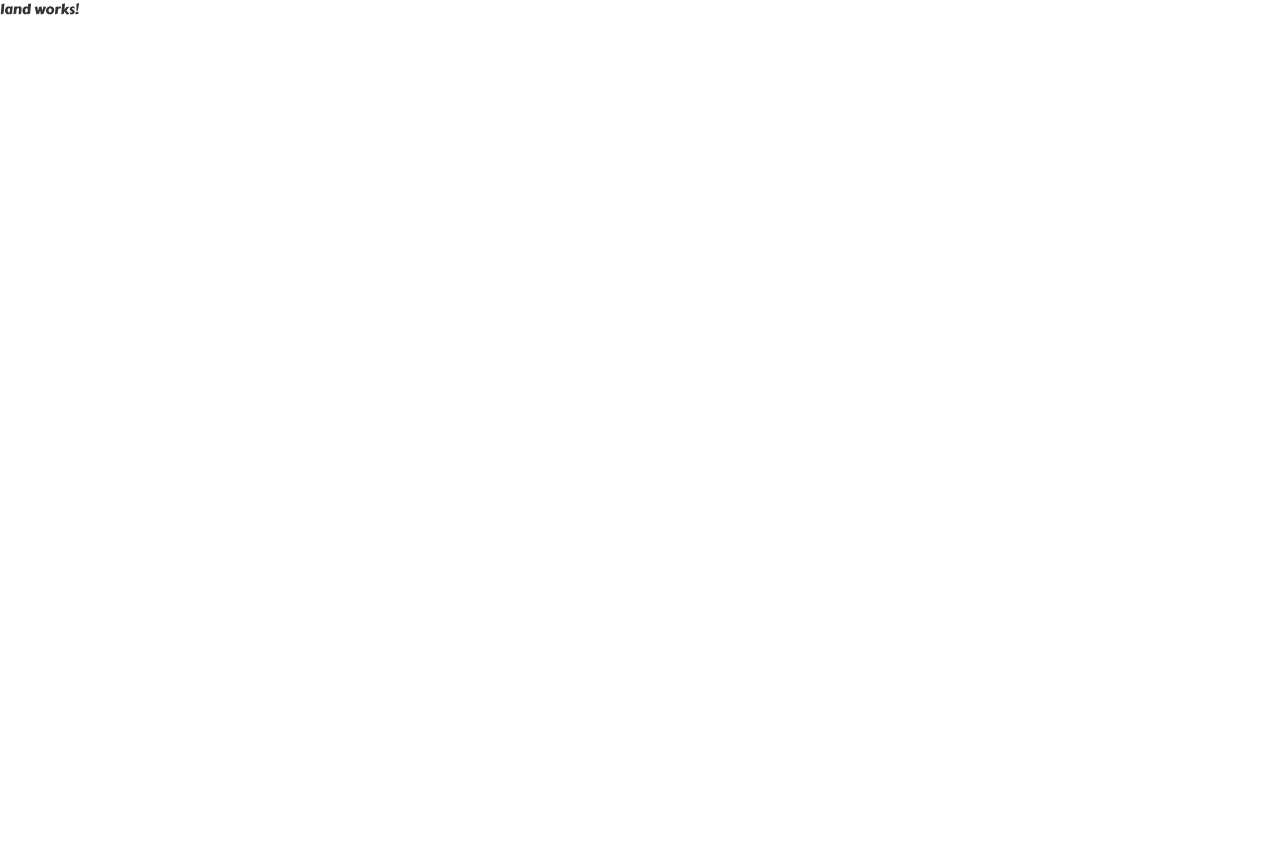
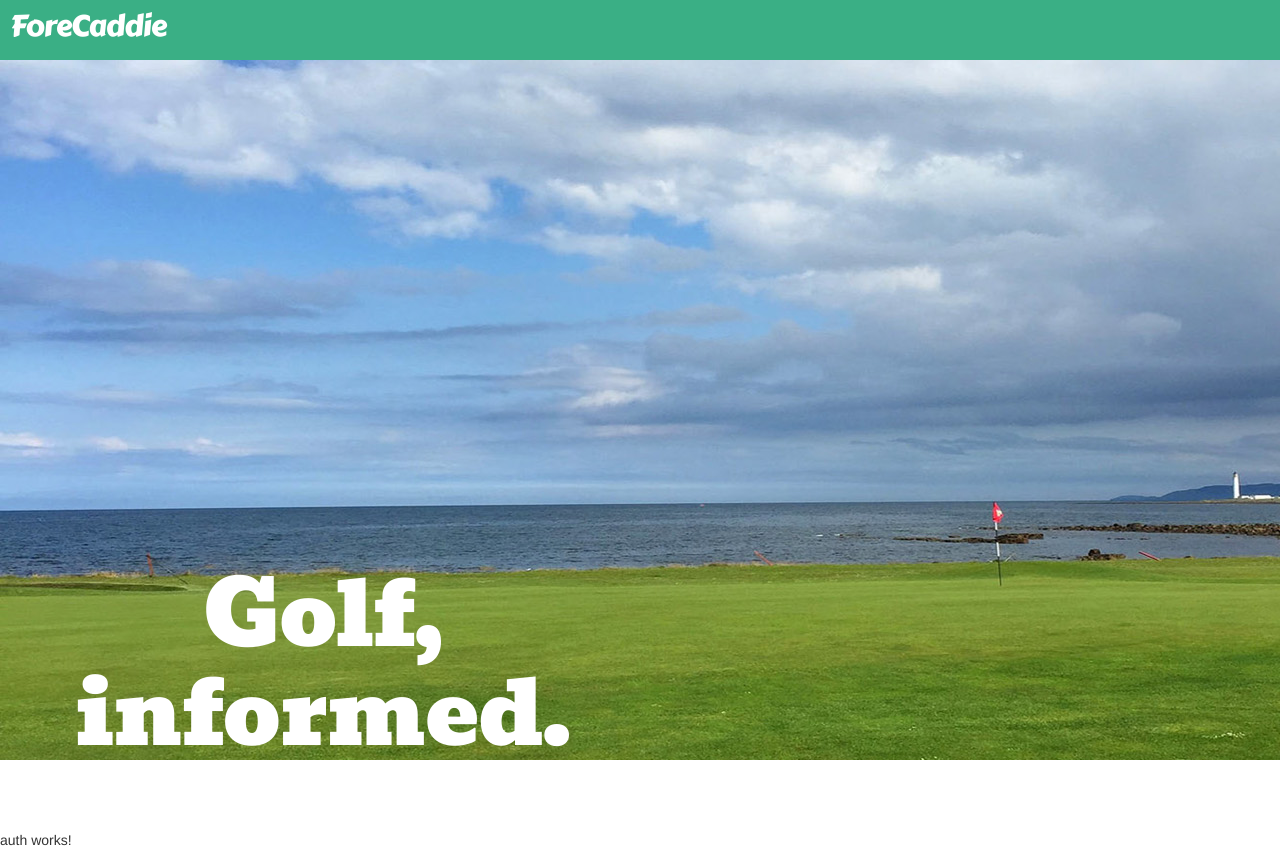
Before and after one commit to patrickghidossi/forecaddie-ng, an Angular app: page / in a window 1280 px wide. Before the commit the page ends 800 px from the top, so only its background shows below. Built offline with nearby package versions, Linux system fonts and the light colour scheme.

Commit message:
Landing Component

```diff
--- a/src/app/app.component.html
+++ b/src/app/app.component.html
@@ -1 +1,2 @@
 <land></land>
+<auth></auth>
--- a/src/app/app.module.ts
+++ b/src/app/app.module.ts
@@ -5,16 +5,18 @@ import { HttpModule } from '@angular/http';
 
 import { AppComponent } from './app.component';
 import { LandComponent } from './land/land.component';
+import { AuthComponent } from './auth/auth.component';
 
 @NgModule({
   declarations: [
     AppComponent,
     LandComponent,
+    AuthComponent
   ],
   imports: [
     BrowserModule,
     FormsModule,
-    HttpModule
+    HttpModule,
   ],
   providers: [],
   bootstrap: [AppComponent]
--- /dev/null
+++ b/src/app/auth/auth.component.html
@@ -0,0 +1,3 @@
+<p>
+  auth works!
+</p>
--- /dev/null
+++ b/src/app/auth/auth.component.ts
@@ -0,0 +1,15 @@
+import { Component, OnInit } from '@angular/core';
+
+@Component({
+  selector: 'auth',
+  templateUrl: './auth.component.html',
+  styleUrls: ['./auth.component.css']
+})
+export class AuthComponent implements OnInit {
+
+  constructor() { }
+
+  ngOnInit() {
+  }
+
+}
--- a/src/app/land/land.component.css
+++ b/src/app/land/land.component.css
@@ -0,0 +1,41 @@
+.header {
+	z-index: 1;
+	position: fixed;
+	width: 100%;
+	height: 60px;
+	top: 0;
+	margin-top: 0px;
+	margin-left: 0;
+	margin-bottom: 0px;
+	background-color: #3AAF85;
+}
+
+.name {
+	margin-top: 0px;
+	font-family: 'Carter One', cursive;
+	font-weight: 500;
+	color: #FFFFFF;
+	letter-spacing: -1px;
+	padding: 10px;
+}
+
+#first_container {
+	margin-top: 60px;
+	bottom: 0;
+	height: 770px;
+	align-content: center;
+	width: 100%;
+	background-image: url(dunbar_001.jpg);
+	background-repeat:no-repeat;
+}
+
+.main-headline {
+	position: absolute;
+	font-family: 'Bevan', cursive;
+	font-weight: unset;
+	font-size: 90px;
+	letter-spacing: -1px;
+	padding-top: 100px;
+	padding-left: 60px;
+	color: #FFFFFF;
+}
--- a/src/app/land/land.component.html
+++ b/src/app/land/land.component.html
@@ -1,3 +1,14 @@
-<p id="land">
-  land works!
-</p>
+<div class="container-fluid">
+  <div class="row">
+    <header class="header">
+      <h2 class="name">ForeCaddie</h2>
+    </header>
+    <div id="first_container" class="container-fluid">
+      <h1 align="center" class="main-headline">Golf, <br> informed.</h1>
+        <!--img id="dunbar" src="dunbar_001.jpg"/>
+        <img class="smallscreen" src="dunbar_iphone_screen.jpg"/>
+        <img class="middlescreen" src="dunbar_middle_screen.jpg"/>
+        <img class="largescreen" src="dunbar_imac_screen.jpg"/-->
+    </div>
+  </div>
+</div>
--- a/src/index.html
+++ b/src/index.html
@@ -6,6 +6,8 @@
   <base href="/">
   <meta name="viewport" content="width=device-width, initial-scale=1">
   <link rel="icon" type="image/x-icon" href="favicon.ico">
+  <link href="https://fonts.googleapis.com/css?family=Carter+One" rel="stylesheet">
+	<link href="https://fonts.googleapis.com/css?family=Bevan" rel="stylesheet">
   <link rel="stylesheet" href="https://maxcdn.bootstrapcdn.com/bootstrap/3.3.7/css/bootstrap.min.css" integrity="sha384-BVYiiSIFeK1dGmJRAkycuHAHRg32OmUcww7on3RYdg4Va+PmSTsz/K68vbdEjh4u" crossorigin="anonymous">
   <link rel="stylesheet" href="http://netdna.bootstrapcdn.com/font-awesome/4.0.3/css/font-awesome.min.css" />
   <script src="https://code.jquery.com/jquery-3.1.0.min.js" integrity="sha256-cCueBR6CsyA4/9szpPfrX3s49M9vUU5BgtiJj06wt/s=" crossorigin="anonymous"></script>
--- a/src/styles.css
+++ b/src/styles.css
@@ -1,7 +1,5 @@
 /* You can add global styles to this file, and also import other style files */
-@import url("https://fonts.googleapis.com/css?family=Carter+One");
-@import url("https://fonts.googleapis.com/css?family=Bevan");
-
-#land {
-  font-family: 'Carter One', cursive;
+html, body {
+	margin: 0px;
+	padding: 0px;
 }
```
Also changed, not shown: src/app/auth/auth.component.css (added), src/dunbar_001.jpg (added), 1 other file (tests, documents, lock files or other folders).
